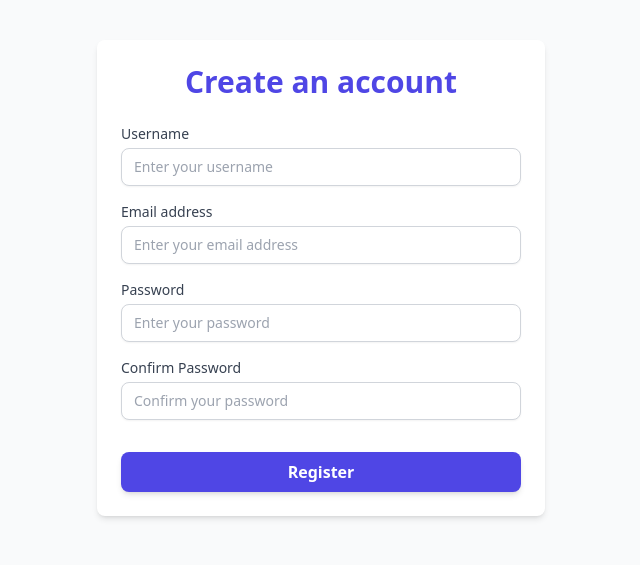
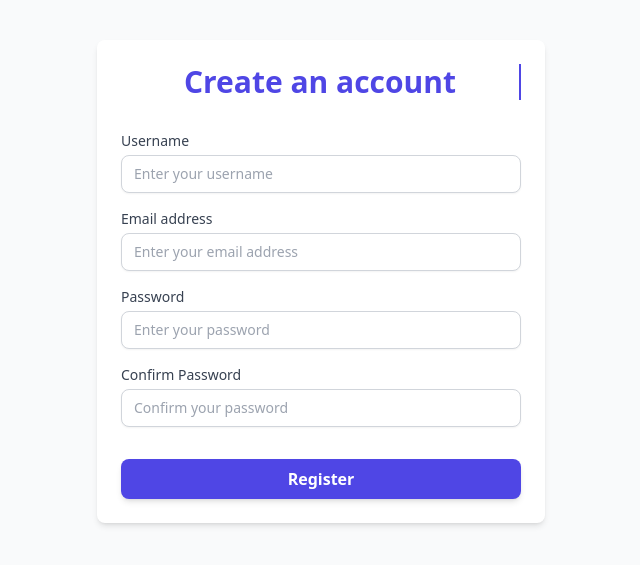
Before and after one commit to arhamfareed106/finance-tracker-in-django, a Django app: page /register/ in a window 1280 px wide. Shown: the top 565 px of the page, without its empty margins (319-959 px from the left). Run offline with Django 5.2, Linux system fonts and the light colour scheme; some libraries are stand-ins or nearby versions.

Commit message:
Refactor register.html to improve animation handling and form structure, enhancing user experience

```diff
--- a/fintech/templates/fintech/register.html
+++ b/fintech/templates/fintech/register.html
@@ -5,128 +5,128 @@
     <meta name="viewport" content="width=device-width, initial-scale=1.0" />
     <script src="https://cdn.tailwindcss.com"></script>
     <title>Register Page</title>
-    <style>
-      @keyframes fadeIn {
-        from {
-          opacity: 0;
-          transform: translateY(-20px);
-        }
-        to {
-          opacity: 1;
-          transform: translateY(0);
-        }
-      }
-      .animate-fade-in {
-        animation: fadeIn 0.6s ease-out forwards;
-      }
 
-      @keyframes typing {
-        from { width: 0 }
-        to { width: 100% }
-      }
-
-      .animate-typing {
-        overflow: hidden;
-        white-space: nowrap;
-        border-right: 3px solid;
-        width: 0;
-        animation: typing 2s steps(20, end) forwards,
-                   blink-caret .75s step-end infinite;
-      }
-
-      @keyframes blink-caret {
-        from, to { border-color: transparent }
-        50% { border-color: #4f46e5 }
-      }
-    </style>
+    <!-- Tailwind Config for Animations -->
+    <script>
+      tailwind.config = {
+        theme: {
+          extend: {
+            keyframes: {
+              fadeIn: {
+                '0%': { opacity: '0', transform: 'translateY(-20px)' },
+                '100%': { opacity: '1', transform: 'translateY(0)' },
+              },
+              typing: {
+                from: { width: '0' },
+                to: { width: '100%' },
+              },
+              blinkCaret: {
+                '0%, 100%': { borderColor: 'transparent' },
+                '50%': { borderColor: '#4f46e5' }, // Tailwind indigo-600
+              },
+            },
+            animation: {
+              fadeIn: 'fadeIn 0.6s ease-out forwards',
+              typing: 'typing 2s steps(20, end) forwards, blinkCaret 0.75s step-end infinite',
+              blinkCaret: 'blinkCaret 0.75s step-end infinite',
+            },
+          },
+        },
+      };
+    </script>
   </head>
   <body class="bg-gray-50">
-    <div
-      class="max-w-md mx-auto bg-white p-6 rounded-lg shadow-md mt-10 animate-fade-in"
-    >
+    <div class="max-w-md mx-auto bg-white p-6 rounded-lg shadow-md mt-10 animate-fadeIn">
       <h1 class="text-3xl font-bold text-center text-indigo-600 mb-6">
-        Create an account
+        <span class="inline-block overflow-hidden whitespace-nowrap border-r-2 border-indigo-600 animate-typing">
+          Create an account
+        </span>
       </h1>
+
       <form method="post" action="">
         {% csrf_token %}
 
+        <!-- Username -->
         <div class="mb-4">
-          <label
-            class="block text-sm font-medium text-gray-700"
-            for="id_username"
-            >Username</label
-          >
+          <label for="id_username" class="block text-sm font-medium text-gray-700">
+            Username
+          </label>
           <input
             type="text"
             id="id_username"
             name="username"
-            class="mt-1 block w-full px-3 py-2 border border-gray-300 rounded-lg shadow-sm focus:outline-none focus:ring-2 focus:ring-indigo-500 focus:border-indigo-500 sm:text-sm"
+            class="mt-1 block w-full px-3 py-2 border border-gray-300 rounded-lg shadow-sm
+                   focus:outline-none focus:ring-2 focus:ring-indigo-500 focus:border-indigo-500 sm:text-sm"
             placeholder="Enter your username"
             required
           />
           {% if form.username.errors %}
-          <p class="text-red-500 text-sm mt-1">{{ form.username.errors.0 }}</p>
+            <p class="text-red-500 text-sm mt-1">{{ form.username.errors.0 }}</p>
           {% endif %}
         </div>
 
+        <!-- Email -->
         <div class="mb-4">
-          <label class="block text-sm font-medium text-gray-700" for="id_email"
-            >Email address</label
-          >
+          <label for="id_email" class="block text-sm font-medium text-gray-700">
+            Email address
+          </label>
           <input
             type="email"
             id="id_email"
             name="email"
-            class="mt-1 block w-full px-3 py-2 border border-gray-300 rounded-lg shadow-sm focus:outline-none focus:ring-2 focus:ring-indigo-500 focus:border-indigo-500 sm:text-sm"
+            class="mt-1 block w-full px-3 py-2 border border-gray-300 rounded-lg shadow-sm
+                   focus:outline-none focus:ring-2 focus:ring-indigo-500 focus:border-indigo-500 sm:text-sm"
             placeholder="Enter your email address"
             required
           />
           {% if form.email.errors %}
-          <p class="text-red-500 text-sm mt-1">{{ form.email.errors.0 }}</p>
+            <p class="text-red-500 text-sm mt-1">{{ form.email.errors.0 }}</p>
           {% endif %}
         </div>
 
+        <!-- Password -->
         <div class="mb-4">
-          <label
-            class="block text-sm font-medium text-gray-700"
-            for="id_password1"
-            >Password</label
-          >
+          <label for="id_password1" class="block text-sm font-medium text-gray-700">
+            Password
+          </label>
           <input
             type="password"
             id="id_password1"
             name="password1"
-            class="mt-1 block w-full px-3 py-2 border border-gray-300 rounded-lg shadow-sm focus:outline-none focus:ring-2 focus:ring-indigo-500 focus:border-indigo-500 sm:text-sm"
+            class="mt-1 block w-full px-3 py-2 border border-gray-300 rounded-lg shadow-sm
+                   focus:outline-none focus:ring-2 focus:ring-indigo-500 focus:border-indigo-500 sm:text-sm"
             placeholder="Enter your password"
             required
           />
           {% if form.password1.errors %}
-          <p class="text-red-500 text-sm mt-1">{{ form.password1.errors.0 }}</p>
+            <p class="text-red-500 text-sm mt-1">{{ form.password1.errors.0 }}</p>
           {% endif %}
         </div>
 
+        <!-- Confirm Password -->
         <div class="mb-4">
-          <label
-            class="block text-sm font-medium text-gray-700"
-            for="id_password2"
-            >Confirm Password</label
-          >
+          <label for="id_password2" class="block text-sm font-medium text-gray-700">
+            Confirm Password
+          </label>
           <input
             type="password"
             id="id_password2"
             name="password2"
-            class="mt-1 block w-full px-3 py-2 border border-gray-300 rounded-lg shadow-sm focus:outline-none focus:ring-2 focus:ring-indigo-500 focus:border-indigo-500 sm:text-sm"
+            class="mt-1 block w-full px-3 py-2 border border-gray-300 rounded-lg shadow-sm
+                   focus:outline-none focus:ring-2 focus:ring-indigo-500 focus:border-indigo-500 sm:text-sm"
             placeholder="Confirm your password"
             required
           />
           {% if form.password2.errors %}
-          <p class="text-red-500 text-sm mt-1">{{ form.password2.errors.0 }}</p>
+            <p class="text-red-500 text-sm mt-1">{{ form.password2.errors.0 }}</p>
           {% endif %}
         </div>
 
+        <!-- Submit Button -->
         <button
           type="submit"
-          class="mt-4 w-full py-2 px-4 bg-indigo-600 text-white font-semibold rounded-lg shadow-md hover:bg-indigo-700 focus:outline-none focus:ring-2 focus:ring-indigo-500"
+          class="mt-4 w-full py-2 px-4 bg-indigo-600 text-white font-semibold rounded-lg shadow-md
+                 hover:bg-indigo-700 focus:outline-none focus:ring-2 focus:ring-indigo-500"
         >
           Register
         </button>
```
